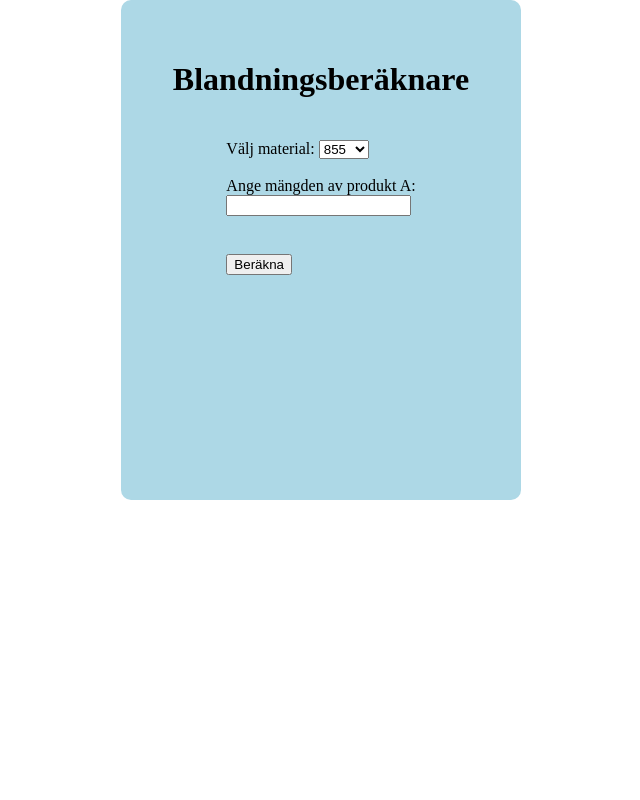
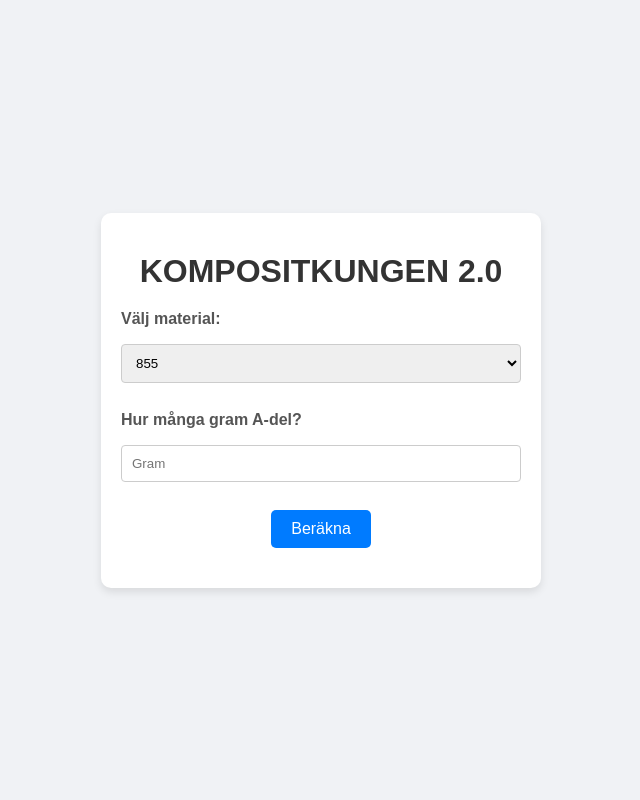
Before and after one commit to Holger-Andersson/calculate_mixture, a Flask app: page / in a window 1280 px wide. Shown: the whole page, without its empty margins (319-959 px from the left). Run offline with Flask 3, Linux system fonts and the light colour scheme.

Commit message:
updated
updated

```diff
--- a/static/css/style.css
+++ b/static/css/style.css
@@ -1,51 +1,90 @@
-/* style.css */
 body {
     display: flex;
-    flex-direction: column; /* Visa element i kolumnlayout */
-    align-items: center; /* Centrera innehållet horisontellt */
-    min-height: 100vh; /* Hela sidans höjd */
-    margin: 0; /* Ta bort standardmarginalen */
+    justify-content: center;
+    align-items: center;
+    min-height: 100vh;
+    margin: 0;
+    font-family: Arial, sans-serif;
+    background-color: #f0f2f5;
+}
+
+.container {
+    width: 100%;
+    max-width: 400px;
+    min-width: 400px;
+    padding: 40px 20px;
+    background-color: #ffffff;
+    border-radius: 10px;
+    box-shadow: 0 4px 8px rgba(0, 0, 0, 0.1);
+    text-align: center;
 }
 
 header {
-    text-align: center; /* Centrera text inom header */
-    width: 100%; /* Full bredd av headern */
-    padding: 20px; /* Extra utrymme runt headern för estetik */
+    width: 100%;
+    margin-bottom: 20px;
+    font-size: 2em;
+    font-weight: bold;
+    color: #333;
 }
 
-.container {
-    width: 100%; /* Full bredd av container */
-    max-width: 400px; /* Maximal bredd av container */
-    padding: 20px; /* Extra utrymme runt container för estetik */
-    display: flex; /* Använd flexbox för att centrera innehållet */
-    flex-direction: column; /* Visa element i kolumnlayout */
-    align-items: center; /* Centrera innehållet horisontellt */
-    background-color: lightblue; /* Ändra bakgrundsfärgen på container */
-    border-radius: 10px; /* Lägg till rundade hörn */
-    box-sizing: border-box; /* Inkludera padding och border i elementets totala bredd */
-    overflow: hidden; /* Dölj eventuellt överflödigt innehåll */
-    min-height: 500px; /* Minimihöjd för containern */
+.form-group {
+    margin-bottom: 20px;
+    text-align: left;
+    width: 100%;
 }
 
-/* Mobilanpassning */
-@media only screen and (max-width: 600px) {
-    .container {
-        max-width: 90%; /* Minska bredden på container på mindre skärmar */
-    }
+label {
+    display: block;
+    margin-bottom: 8px;
+    font-weight: bold;
+    color: #555;
 }
 
-/* Justera tabellceller */
+input, select {
+    width: 100%;
+    padding: 10px;
+    margin: 8px 0;
+    border: 1px solid #ccc;
+    border-radius: 4px;
+    box-sizing: border-box;
+}
+
+.button-container {
+    display: flex;
+    justify-content: center;
+    margin-top: 20px;
+}
+
+button {
+    padding: 10px 20px;
+    font-size: 1em;
+    border: none;
+    border-radius: 5px;
+    background-color: #007BFF;
+    color: white;
+    cursor: pointer;
+    transition: background-color 0.3s ease, transform 0.3s ease;
+}
+
+button:hover {
+    background-color: #0056b3;
+    transform: translateY(-2px);
+}
+
+.result {
+    margin-top: 10px;
+    color: #333;
+}
+
 table {
-    border-collapse: collapse; /* Ta bort mellanrum mellan celler */
-    width: 100%; /* Full bredd av tabellen */
+    border-collapse: collapse;
+    width: 100%;
+    margin: 20px 0;
+    font-size: 1em;
 }
 
 th, td {
-    padding: 8px; /* Lägg till padding för att öka avståndet mellan cellerna */
-    text-align: left; /* Vänsterjustera text */
-    border-bottom: 1px solid #ddd; /* Lägg till en bottenram mellan celler */
+    padding: 12px 8px;
+    text-align: left;
+    border-bottom: 1px solid #ddd;
 }
-
-.button-container {
-    margin-top: 20px; /* Lägg till utrymme över knappcontainer för att centrera knappen vertikalt */
-}
--- a/templates/index.html
+++ b/templates/index.html
@@ -3,27 +3,31 @@
 <head>
     <meta charset="UTF-8">
     <meta name="viewport" content="width=device-width, initial-scale=1.0">
-    <title>Blandningsberäknare</title>
+    <title>KOMPOSITKUNGEN 2.0</title>
     <link rel="stylesheet" href="{{ url_for('static', filename='css/style.css') }}">
 </head>
 <body>
-    <div class="container"><header>
-        <h1>Blandningsberäknare</h1>
-    </header>
-    <form method="post">
+    <div class="container">
+        <header>KOMPOSITKUNGEN 2.0</header>
+        <form id="mix-form" method="post">
+            <div class="form-group">
                 <label for="material">Välj material:</label>
                 <select name="material" id="material">
                     {% for material in materials %}
                     <option value="{{ material }}">{{ material }}</option>
                     {% endfor %}
-        </select><br><br>
-        <label for="product_a_amount">Ange mängden av produkt A:</label>
-        <div></div>
-        <input type="number" name="product_a_amount" id="product_a_amount" step="0.01" required><br><br>
+                </select>
+            </div>
+            <div class="form-group">
+                <label for="product_a_amount">Hur många gram A-del? </label>
+                <input type="number" name="product_a_amount" id="product_a_amount" step="1" required placeholder="Gram">
+            </div>
+
             <div class="button-container">
                 <button type="submit">Beräkna</button>
             </div>
         </form>
+
         {% if result %}
         <div class="result">
             <h2>Resultat:</h2>
@@ -50,6 +54,6 @@
         </div>
         {% endif %}
     </div>
-</div class="container">
+    <script src="app.js"></script>
 </body>
 </html>
```
Lines whose indentation alone changed are shown as unchanged.
